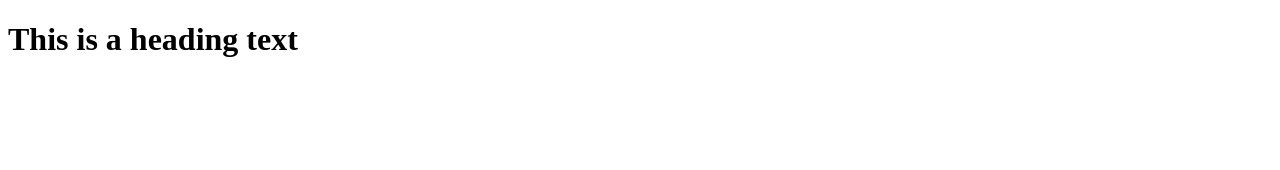
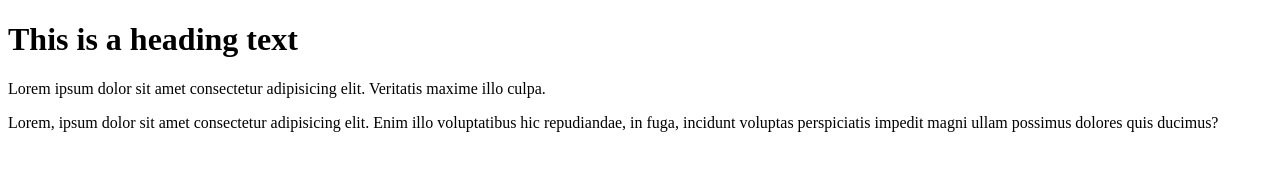
Before and after one commit to shammah-a/testing, a plain HTML site: page index.html in a window 1280 px wide. Drawn offline with Linux system fonts and the light colour scheme.

Commit message:
shammah branch commit

```diff
--- a/index.html
+++ b/index.html
@@ -7,5 +7,8 @@
 </head>
 <body>
     <h1>This is a heading text</h1>
+    <p>Lorem ipsum dolor sit amet consectetur adipisicing elit. Veritatis maxime illo culpa.</p>
+
+    <p>Lorem, ipsum dolor sit amet consectetur adipisicing elit. Enim illo voluptatibus hic repudiandae, in fuga, incidunt voluptas perspiciatis impedit magni ullam possimus dolores quis ducimus?</p>
 </body>
 </html>
```
